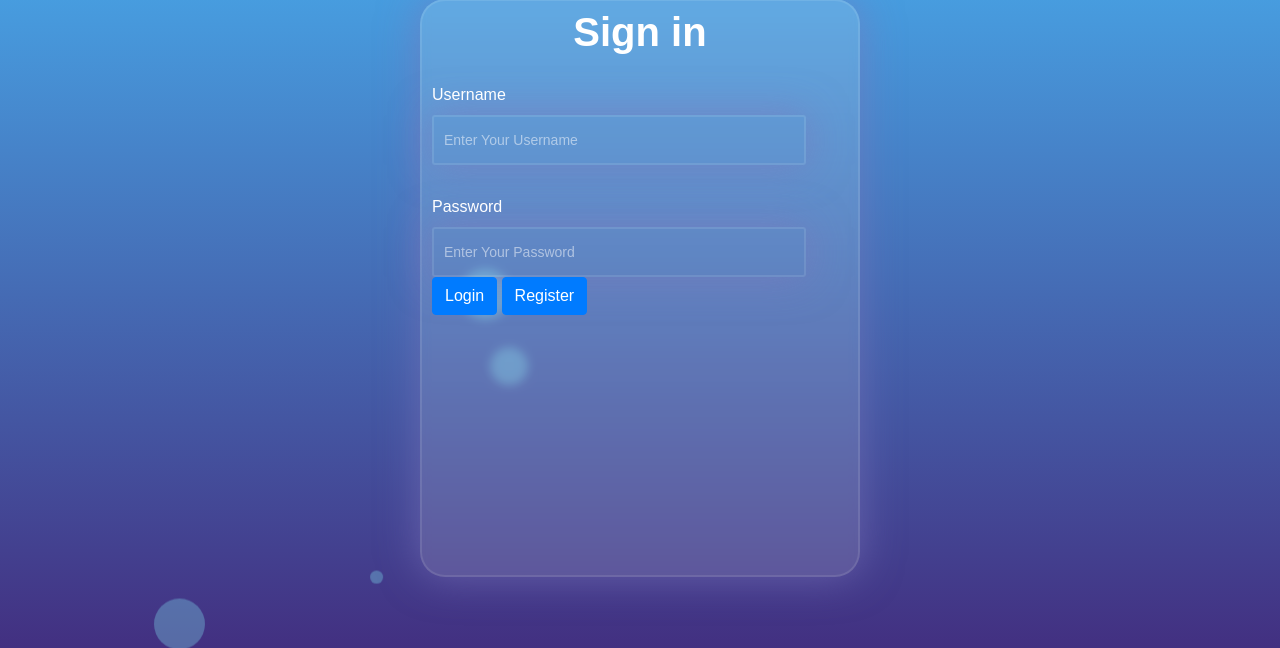
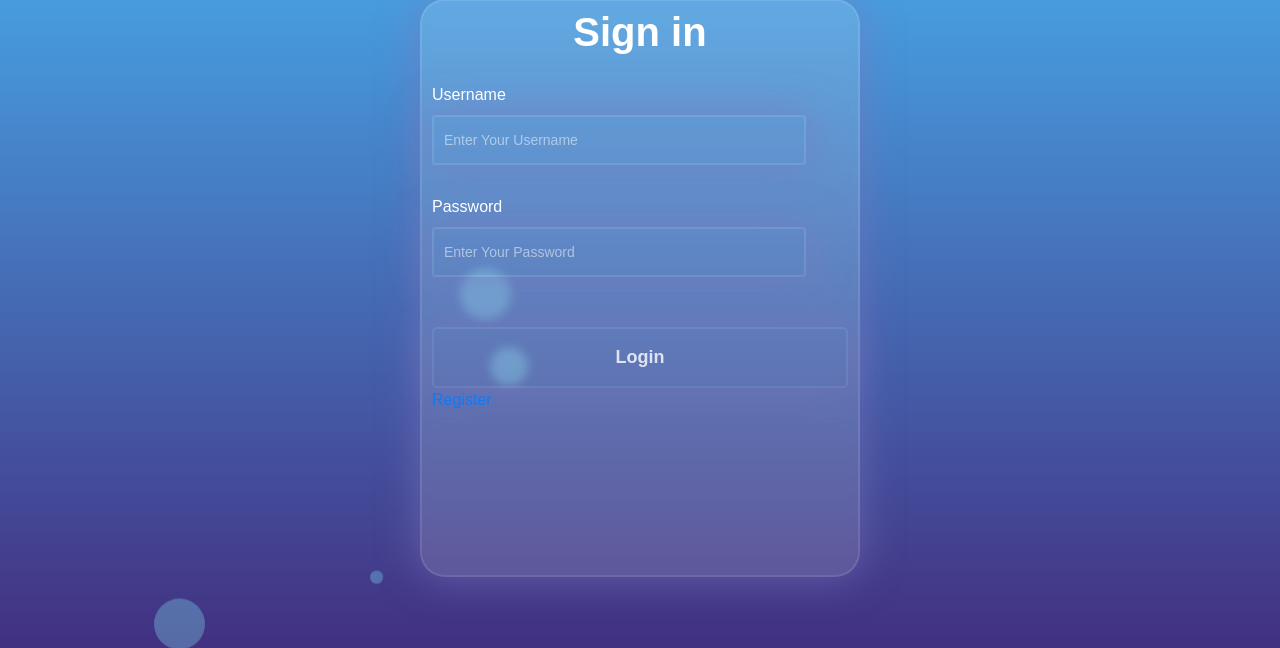
Before and after one commit to CMPE131-yuh/SeaMail, a Flask app: page /login in a window 1280 px wide. Shown: the part 112-760 px from the top of the page. Run offline with Flask 3, Linux system fonts and the light colour scheme; parts of the project's set-up code (start-up, migrations or seed data) failed here and were passed over; some libraries are stand-ins or nearby versions.

Commit message:
new log in

```diff
--- a/main/src/templates/log_in.html
+++ b/main/src/templates/log_in.html
@@ -22,7 +22,7 @@ endblock %} {% block content%}
     required
   />
 
-  <a class="btn btn-primary" href="/home">Login</a>
-  <a class="btn btn-primary" href="/register">Register</a>
+  <button>Login</button>
+  <a href="/register">Register</a>
 </form>
 {% endblock %}
```
